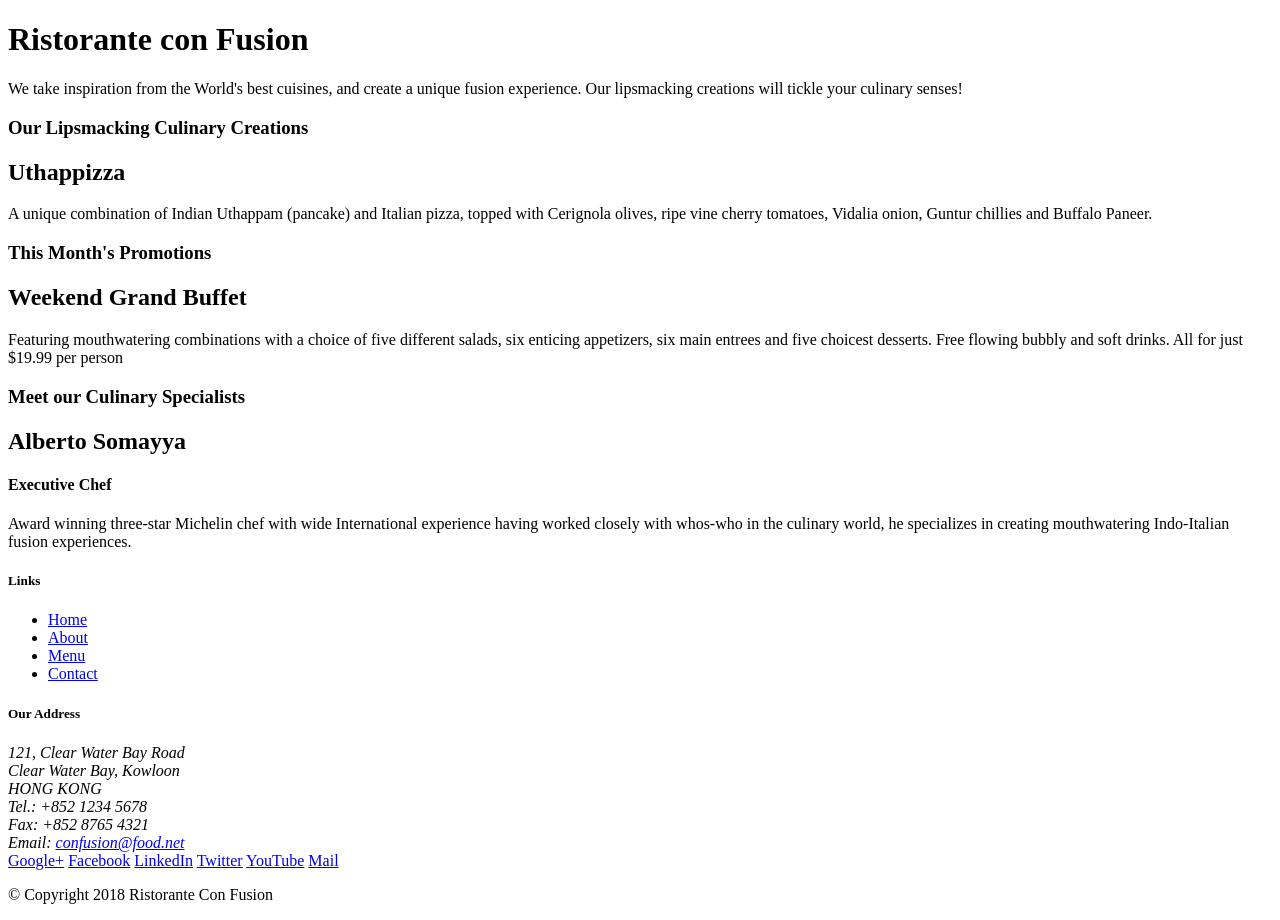
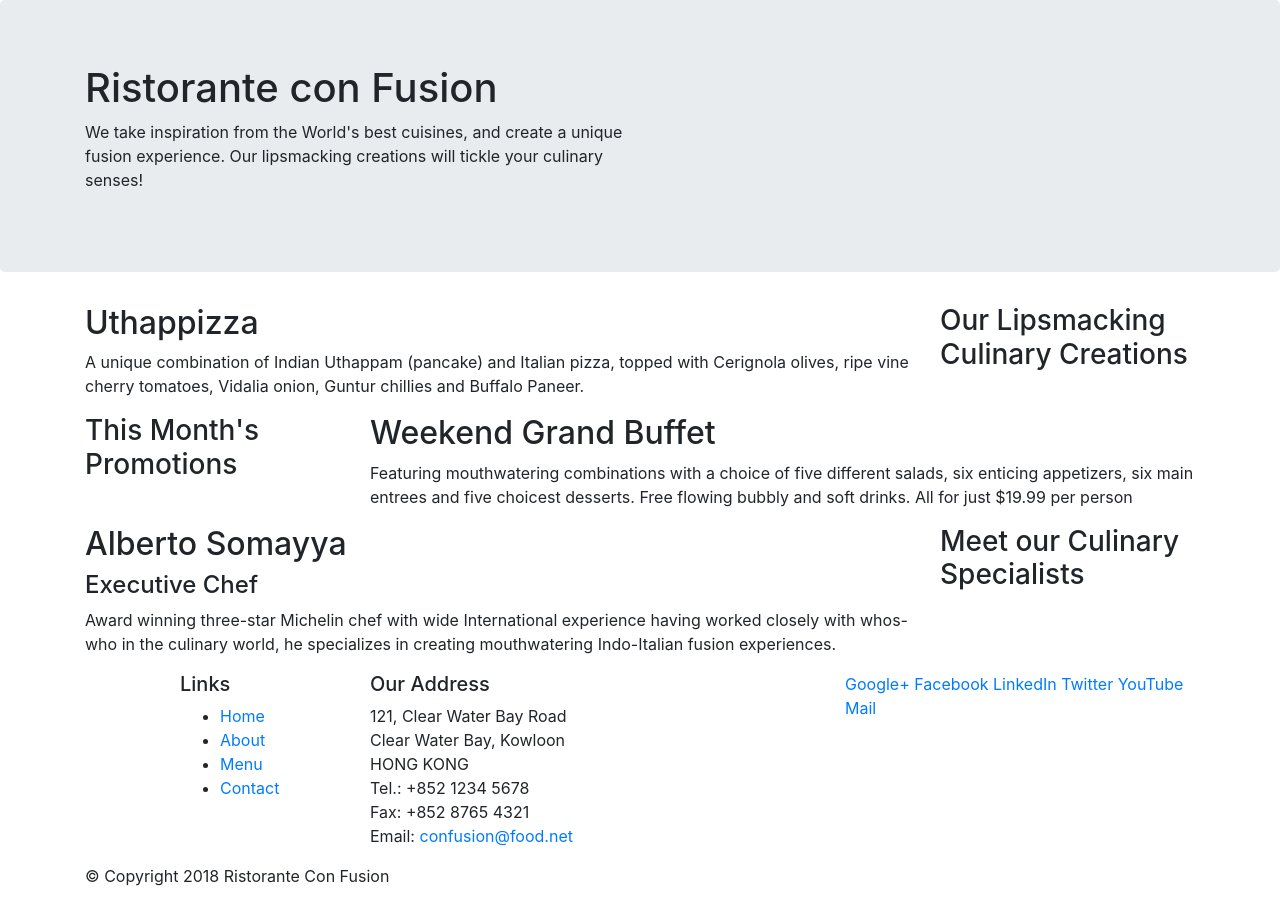
Before and after one commit to hflag/bootstrap_django, a Django app: page / in a window 1280 px wide. After the commit the page ends 886 px from the top, so only its background shows below. Run offline with Django 3.2, Linux system fonts and the light colour scheme; some libraries are stand-ins or nearby versions.

Commit message:
'对网页index.html添加bootstrap网格系统'

```diff
--- a/myapp/templates/myapp/index.html
+++ b/myapp/templates/myapp/index.html
@@ -1,52 +1,50 @@
-<!DOCTYPE html>
-<html lang="en">
+{% extends "base-4.1.1.html" %}
 
-<head>
-    <title>Ristorante Con Fusion</title>
-</head>
+{% block title %}
+    Ristorante Con Fusion
+{% endblock %}
 
-<body>
-
-    <header>
-        <div>
-            <div>
-                <div>
+{% block content %}
+    <header class="jumbotron">
+        <div class="container">
+            <div class="row">
+                <div class="col-12 col-sm-6">
                     <h1>Ristorante con Fusion</h1>
                     <p>We take inspiration from the World's best cuisines, and create a unique fusion experience. Our lipsmacking creations will tickle your culinary senses!</p>
                 </div>
-                <div>
+                <div class="col-12 col-sm">
                 </div>
             </div>
         </div>
     </header>
 
-    <div>
-        <div>
-            <div>
+    <div class="container">
+        <div class="row">
+            <div class="col-12 col-sm-4 order-sm-last col-md-3">
                 <h3>Our Lipsmacking Culinary Creations</h3>
             </div>
-            <div>
+            <div class="col-12 col-sm order-sm-first col-md">
                 <h2>Uthappizza</h2>
                 <p>A unique combination of Indian Uthappam (pancake) and Italian pizza, topped with Cerignola olives, ripe vine cherry tomatoes, Vidalia onion, Guntur chillies and Buffalo Paneer.</p>
             </div>
         </div>
 
 
-        <div>
-            <div>
+        <div class="row">
+            <div class="col-12 col-sm-4 col-md-3">
                 <h3>This Month's Promotions</h3>
             </div>
-            <div>
+            <div class="col-12 col-sm col-md">
                 <h2>Weekend Grand Buffet</h2>
                 <p>Featuring mouthwatering combinations with a choice of five different salads, six enticing appetizers, six main entrees and five choicest desserts. Free flowing bubbly and soft drinks. All for just $19.99 per person </p>
             </div>
         </div>
 
-        <div>
-            <div>
+        <div class="row">
+            <div class="col-12 col-sm-4 order-sm-last col-md-3">
                 <h3>Meet our Culinary Specialists</h3>
             </div>
-            <div>
+            <div class="col-12 col-sm order-sm-first col-md">
                 <h2>Alberto Somayya</h2>
                 <h4>Executive Chef</h4>
                 <p>Award winning three-star Michelin chef with wide International experience having worked closely with whos-who in the culinary world, he specializes in creating mouthwatering Indo-Italian fusion experiences. </p>
@@ -55,9 +53,9 @@
     </div>
 
     <footer>
-        <div>
-            <div>
-                <div>
+        <div class="container">
+            <div class="row">
+                <div class="col-4 offset-1 col-sm-2">
                     <h5>Links</h5>
                     <ul>
                         <li><a href="#">Home</a></li>
@@ -66,7 +64,7 @@
                         <li><a href="#">Contact</a></li>
                     </ul>
                 </div>
-                <div>
+                <div class="col-7 col-sm-5">
                     <h5>Our Address</h5>
                     <address>
 		              121, Clear Water Bay Road<br>
@@ -77,7 +75,7 @@
 		              Email: <a href="mailto:confusion@food.net">confusion@food.net</a>
 		           </address>
                 </div>
-                <div>
+                <div class="col-12 col-sm-4">
                     <div>
                         <a href="http://google.com/+">Google+</a>
                         <a href="http://www.facebook.com/profile.php?id=">Facebook</a>
@@ -88,14 +86,11 @@
                     </div>
                 </div>
            </div>
-           <div>
-                <div>
+           <div class="row">
+                <div class="col-auto">
                     <p>© Copyright 2018 Ristorante Con Fusion</p>
                 </div>
            </div>
         </div>
     </footer>
-
-</body>
-
-</html>
+{% endblock %}
```
Also changed, not shown: readme.txt.
